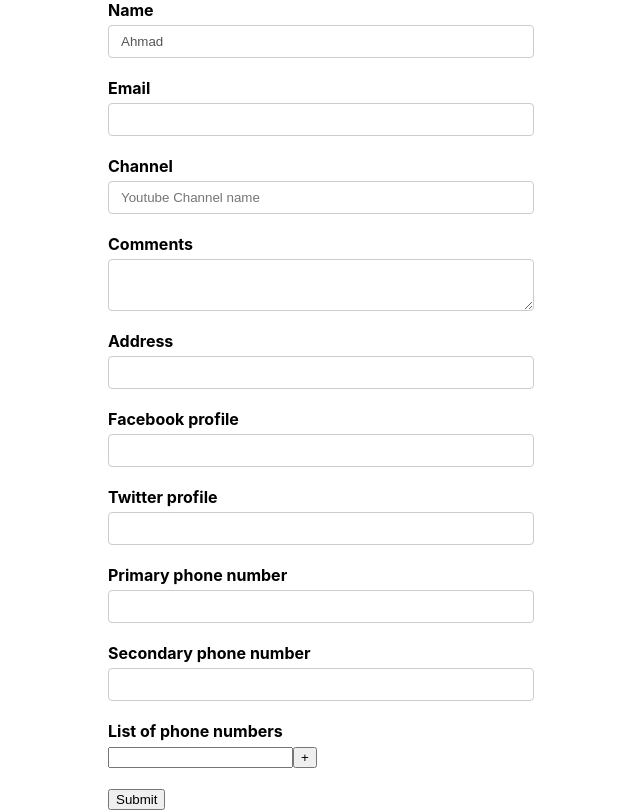
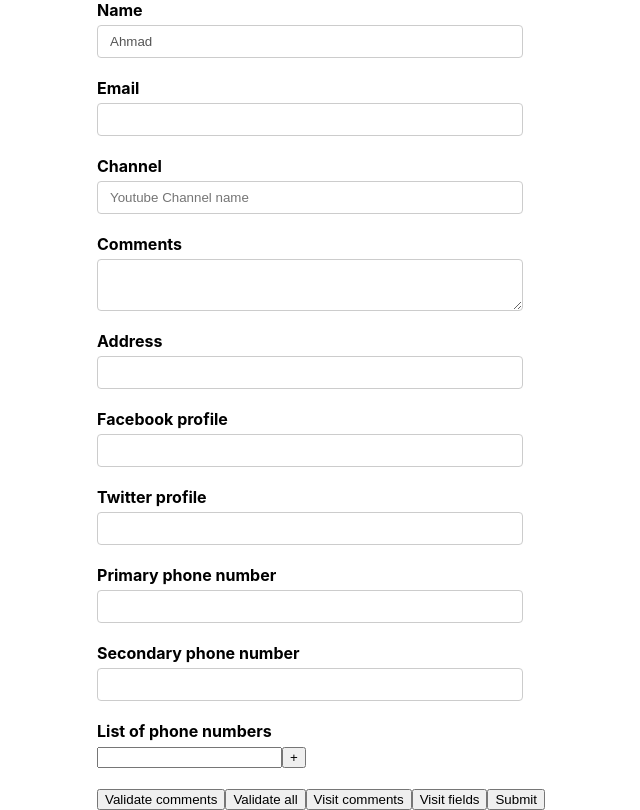
Before and after one commit to ahmadlufiau/react-formic, a React (Create React App) app: page / in a window 1280 px wide. Shown: the whole page, without its empty margins (319-959 px from the left). Built offline with nearby package versions, Linux system fonts and the light colour scheme.

Commit message:
Manually trigering validation

```diff
--- a/src/components/YoutubeForm.js
+++ b/src/components/YoutubeForm.js
@@ -75,6 +75,10 @@
             // validateOnChange={false}
             // validateOnBlur={false}
             >
+            {
+                formik => {
+                    console.log('Formik props', formik)
+                    return (
                         <Form>
                             <div className='form-control'>
                                 <label htmlFor='name'>Name</label>
@@ -179,8 +183,20 @@
                                 </FieldArray>
                             </div>
 
+                            <button type='button' onClick={() => formik.validateField('comments')}>Validate comments</button>
+                            <button type='button' onClick={() => formik.validateForm()}>Validate all</button>
+                            <button type='button' onClick={() => formik.setFieldTouched('comments')}>Visit comments</button>
+                            <button type='button' onClick={() => formik.setTouched({
+                                name: true,
+                                email: true,
+                                channel: true,
+                                comments: true
+                            })}>Visit fields</button>
                             <button type='submit'>Submit</button>
                         </Form>
+                    )
+                }
+            }
         </Formik>
     )
 }
```
Lines whose indentation alone changed are shown as unchanged.
